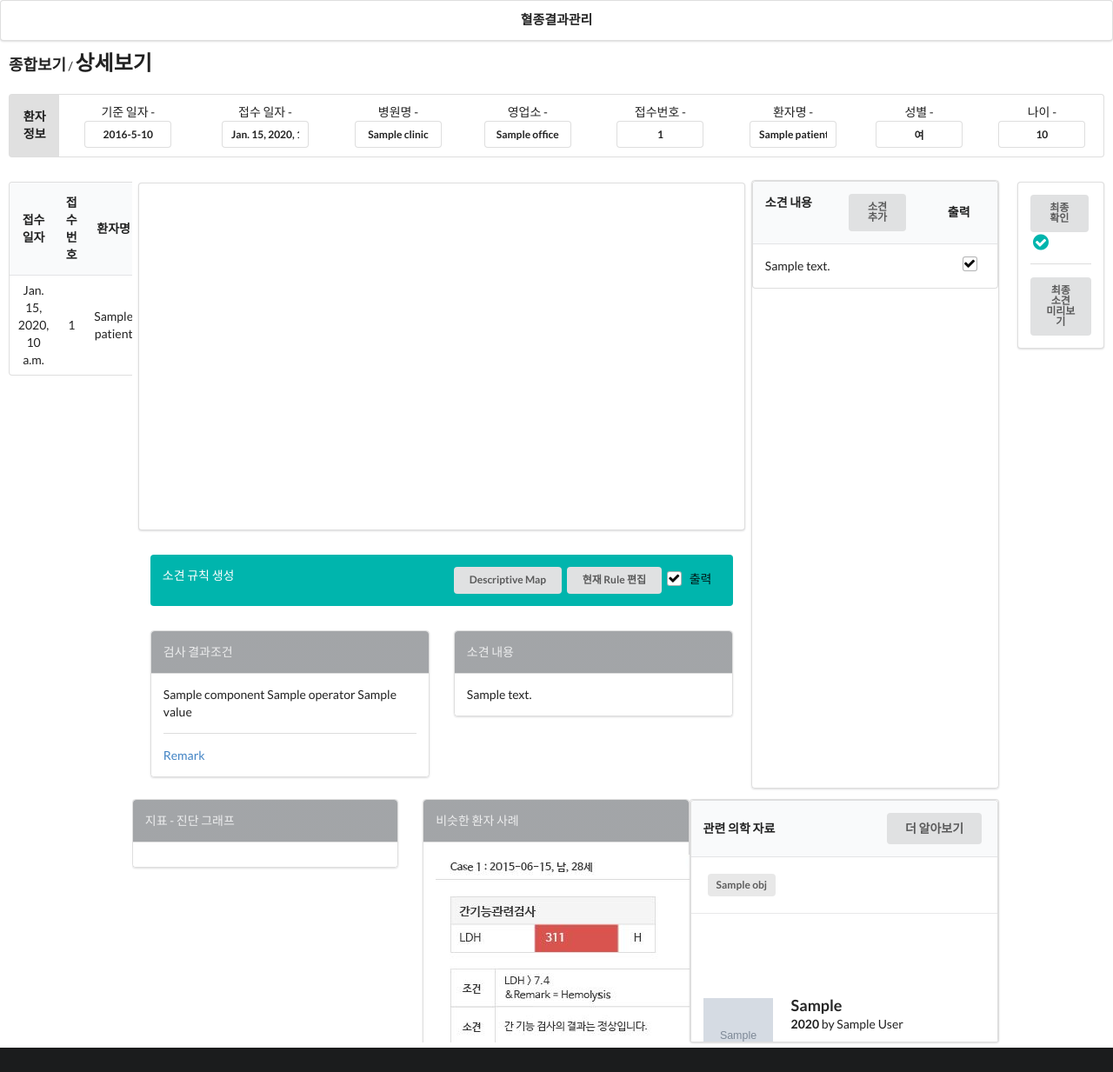
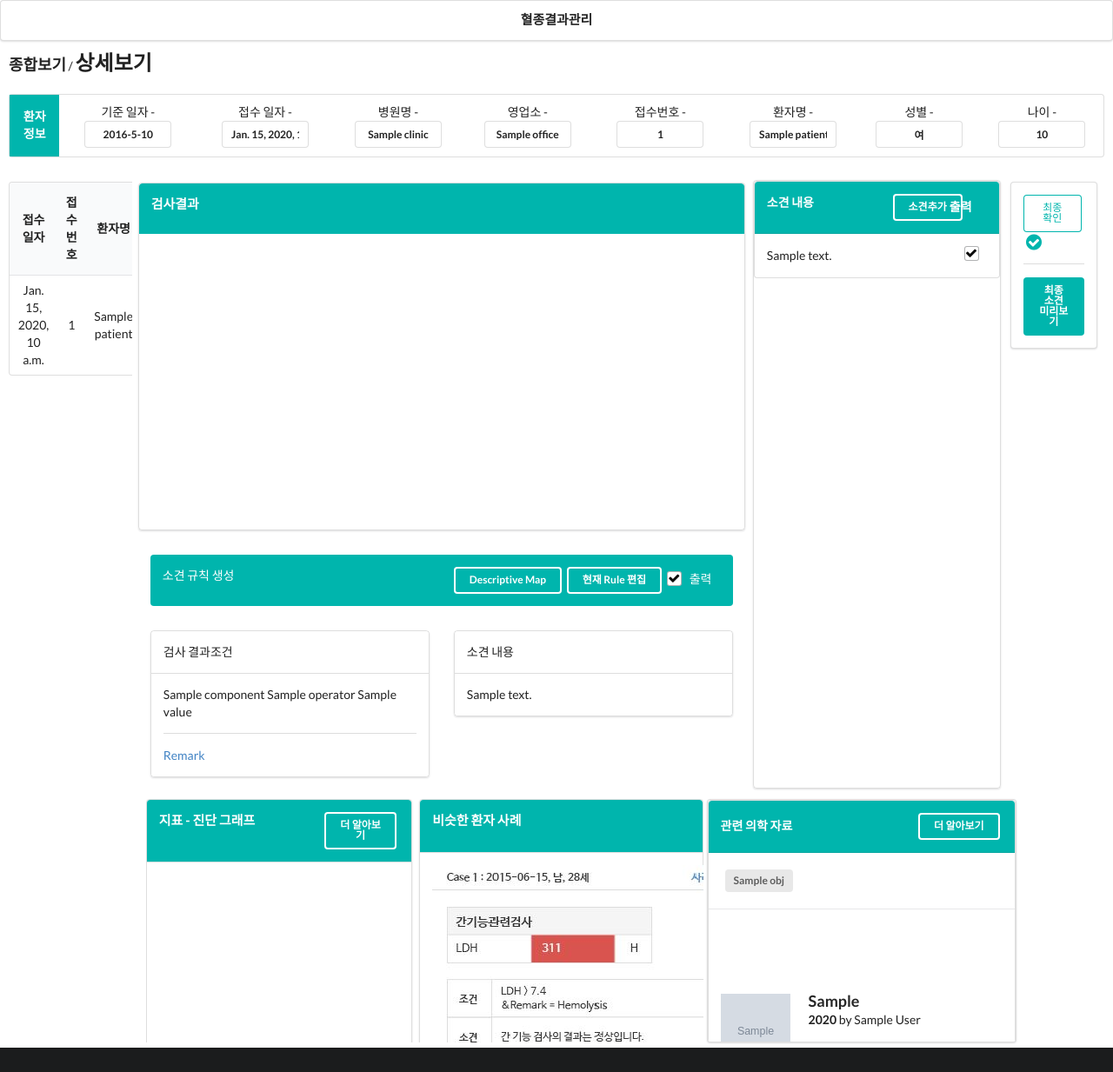
Before and after one commit to springkjw/ekpkaist, a Django app: template templates/home_patient.html in a window 1280 px wide. Shown: the whole page at 87% size. Run offline with Django 3.2, Linux system fonts and the light colour scheme; the template is opened without the code that fills it: most values are stand-ins (such as "Sample title", 1, 10 or a date in 2020); grey boxes marked "Sample" are stand-in pictures.

Commit message:
[20160511]

```diff
--- a/static/css/base.css
+++ b/static/css/base.css
@@ -10,11 +10,11 @@
 }
 
 .min, .max {
-    background-color: #ff4335;
+    background-color: #D9544F;
 }
 
 .average {
-    background-color: #66da81;
+    background-color: #78AE62;
 }
 
 .mark {
--- a/templates/home_patient.html
+++ b/templates/home_patient.html
@@ -57,7 +57,7 @@
         <div class="sixteen column">
             <table class="ui table">
                 <tr>
-                    <td class="active two   center aligned"><strong>환자 정보</strong></td>
+                    <td class="two   center aligned" style="background-color:#00b5ad;color:white;"><strong>환자 정보</strong></td>
                     <td class="current two  center aligned">기준 일자 - <input type="text" class="current_data ui basic label center aligned" readonly value="   " style="width:100px !important;"/></td>
                     <td class="record_date two wide center aligned">접수 일자 - <input type="text" class="record_date_data ui basic label center aligned" readonly value="   " style="width:100px !important;"/></td>
                     <td class="hospital two  center aligned">병원명 - <input class="hospital_data ui basic label center aligned" readonly value="   " style="width:100px !important;"/></td>
@@ -97,11 +97,15 @@
             <div class="ui relaxed grid">
                 <div class="ten wide column">
                     <div class="ui grid">
-                        <div class="ui segment sixteen wide column" style="height:400px;margin-top:15px;overflow:scroll;">
+                        <div class="ui segments sixteen wide column" style="height:400px;margin-top:15px;overflow:scroll;padding: 0;">
+                            <div class="ui teal inverted segment" style="min-height:58px;">
+                                <h4>검사결과</h4>
+                            </div>
+                            <div class="ui container" style="margin-top:15px;">
                             <div class="ui grid">
-                                {% for item in rule.conditions %}
+                                {% for item in obj_data %}
                                     {% for obj in test.tests %}
-                                        {% if obj.component == item.component and obj.evaluation != None and obj.low != 'OCO' and obj.high != 'OCO' %}
+                                        {% if obj.component == item and obj.evaluation != None and obj.low != 'OCO' and obj.high != 'OCO' %}
                                             <div class="eight wide column">
                                                 <table class="ui celled table">
                                                     <thead>
@@ -152,6 +156,7 @@
                                     {% endfor %}
                                 {% endfor %}
                             </div>
+                            </div>
                         </div>
                         <div class="sixteen wide column" style="height:280px;overflow:scroll;">
                             <div class="ui grid">
@@ -162,22 +167,22 @@
                                                 소견 규칙 생성
                                             </div>
                                             <div class="eight wide column">
-                                                <button class="tiny ui button descriptive">Descriptive Map</button>
-                                                <div class="tiny ui top dropdown button">
+                                                <button class="tiny ui inverted button descriptive">Descriptive Map</button>
+                                                <div class="tiny ui top inverted dropdown button">
                                                     현재 Rule 편집
                                                     <div class="menu">
                                                         <div class="item">편집</div>
                                                         <div class="item">삭제</div>
                                                     </div>
                                                 </div>
-                                                <div class="ui checkbox"><input type="checkbox"  id="rule_is_print" name="print" checked="true"><label>출력</label></div>
+                                                <div class="ui checkbox"><input type="checkbox"  id="rule_is_print" name="print" checked="true"><label style="color:white;">출력</label></div>
                                             </div>
                                         </div>
                                     </div>
                                 </div>
                                 <div class="eight wide column">
                                     <div class="ui segments">
-                                        <div class="ui tertiary inverted segment">
+                                        <div class="ui segment">
                                             검사 결과조건
                                         </div>
                                         <div class="ui segment">
@@ -191,7 +196,7 @@
                                 </div>
                                 <div class="eight wide column">
                                     <div class="ui segments">
-                                        <div class="ui tertiary inverted segment">
+                                        <div class="ui segment">
                                             소견 내용
                                         </div>
                                         <div class="ui segment">
@@ -203,21 +208,23 @@
                         </div>
                     </div>
                 </div>
-                    <div class="ui four wide column" style="margin-top:12px; height: 700px; padding: 0; overflow:scroll; border: 1px solid rgba(34,36,38, .15); border-radius: .28571429rem; box-shadow: 0 1px 2px 0 rgba(34,36,38, .15);">
+                    <div class="ui four wide column" style="margin-left: 2px; margin-top:12px; height: 700px; padding: 0; overflow:scroll; border: 1px solid rgba(34,36,38, .15); border-radius: .28571429rem; box-shadow: 0 1px 2px 0 rgba(34,36,38, .15);">
                         <table class="ui padded table">
                             <thead>
                                 <tr>
-                                    <th class="eleven wide">
+                                    <th class="eleven wide" style="background-color:#00b5ad;color:white;">
                                         <div class="ui grid">
-                                            <div class="eight wide column">
+                                            <div class="twelve wide column">
                                                 소견 내용
                                             </div>
-                                            <div class="right aligned eight wide column">
-                                                <button class="tiny ui button">소견추가</button>
+                                            <div class="four wide column" style="white-space:nowrap;">
+                                                <button class="tiny ui inverted button">소견추가</button>
                                             </div>
                                         </div>
                                     </th>
-                                    <th class="five wide ui center aligned" colspan="2">출력</th>
+                                    <th class="five wide ui center aligned" colspan="2" class="eleven wide" style="background-color:#00b5ad;color:white;">
+                                        출력
+                                    </th>
                                 </tr>
                             </thead>
                             <tbody class="conclusion">
@@ -263,28 +270,35 @@
                             </tbody>
                         </table>
                     </div>
-                    <div class="ui two wide column">
+                    <div class="two wide column" style="margin-left:-10px;">
                         <div class="ui segment">
-                            <button class="tiny ui  button">최종확인</button><i class="large teal check circle icon"></i>
+                            <button class="tiny ui teal basic button">최종확인</button><i class="large teal check circle icon"></i>
                             <div class="ui divider"></div>
-                            <button class="fluid tiny ui  button final">최종 소견 미리보기</button>
+                            <button class="fluid tiny ui teal button final">최종 소견 미리보기</button>
                         </div>
                     </div>
-                    <div class="nine wide column" style="height: 280px; margin-top: 12px; overflow:scroll; padding: 0;">
+                    <div class="nine wide column" style="height: 280px; margin-top: 12px; margin-left: 16px; overflow:scroll; padding: 0;">
                         <div class="ui grid">
                             <div class="eight wide column">
-                                <div class="ui segments">
-                                    <div class="ui tertiary inverted segment">
-                                        지표 - 진단 그래프
+                                <div class="ui segments" >
+                                    <div class="ui teal inverted segment">
+                                        <div class="ui grid">
+                                            <div class="ten wide column" >
+                                                <h4>지표 - 진단 그래프</h4>
+                                            </div>
+                                            <div class="six wide column">
+                                                <button class="tiny ui inverted button">더 알아보기</button>
+                                            </div>
+                                        </div>
                                     </div>
-                                    <div class="ui segment">
+                                    <div class="ui segment" style="min-height:280px;">
                                     </div>
                                 </div>
                             </div>
                             <div class="eight wide column">
-                                <div class="ui segments">
-                                    <div class="ui tertiary inverted segment">
-                                        비슷한 환자 사례
+                                <div class="ui segments" style="margin-left:-20px;">
+                                    <div class="ui teal inverted segment" style="min-height:60px;">
+                                        <h4>비슷한 환자 사례</h4>
                                     </div>
                                     <div class="ui segment">
                                         <img src="{% static 'img/case.JPG' %}" />
@@ -293,12 +307,12 @@
                             </div>
                         </div>
                     </div>
-                    <div class="ui segment five wide column" style="height: 280px; margin-top: 12px; margin-right: 20px; padding: 0; overflow:scroll;">
+                    <div class="ui segment five wide column" style="height: 280px; margin-top: 12px; margin-left: 4px; padding: 0; overflow:scroll;">
                         <table class="ui padded table">
                             <thead>
                                 <tr>
-                                    <th>관련 의학 자료</th>
-                                    <th class="right aligned"><a href="#" class="more-book"><button class="ui button">더 알아보기</button></a></th>
+                                    <th style="background-color:#00b5ad;color:white;">관련 의학 자료</th>
+                                    <th class="right aligned" style="background-color:#00b5ad;color:white;"><a href="#" class="more-book"><button class="tiny ui inverted button">더 알아보기</button></a></th>
                                 </tr>
                             </thead>
                             <tbody>
```
Also changed, not shown: ekp/views_home.py (+10 -1 lines), static/js/home.js (+19 -19 lines), templates/home.html (+36 -29 lines), static/img/graph/AG-Ratio.jpg (added), static/img/graph/ALP.jpg (added), static/img/graph/ALT.jpg (added), static/img/graph/AST.jpg (added), static/img/graph/Albumin.jpg (added), static/img/graph/Cholinesterase.jpg (added), static/img/graph/Direct-Bilirubin.jpg (added), static/img/graph/Globulin.jpg (added), static/img/graph/Indirect-Bilirubin.jpg (added), static/img/graph/LAP.jpg (added), static/img/graph/LDH.jpg (added), 3 more files.
